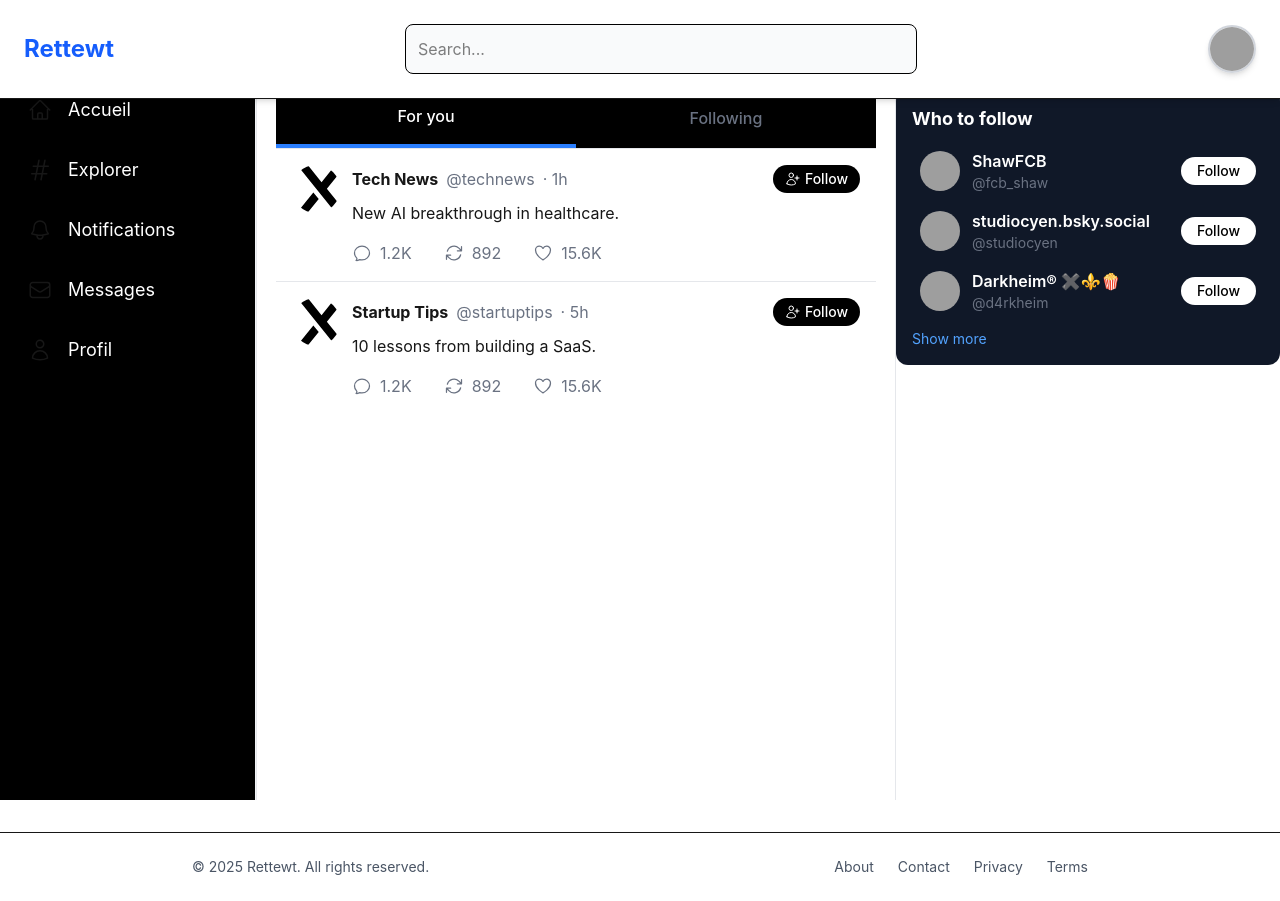
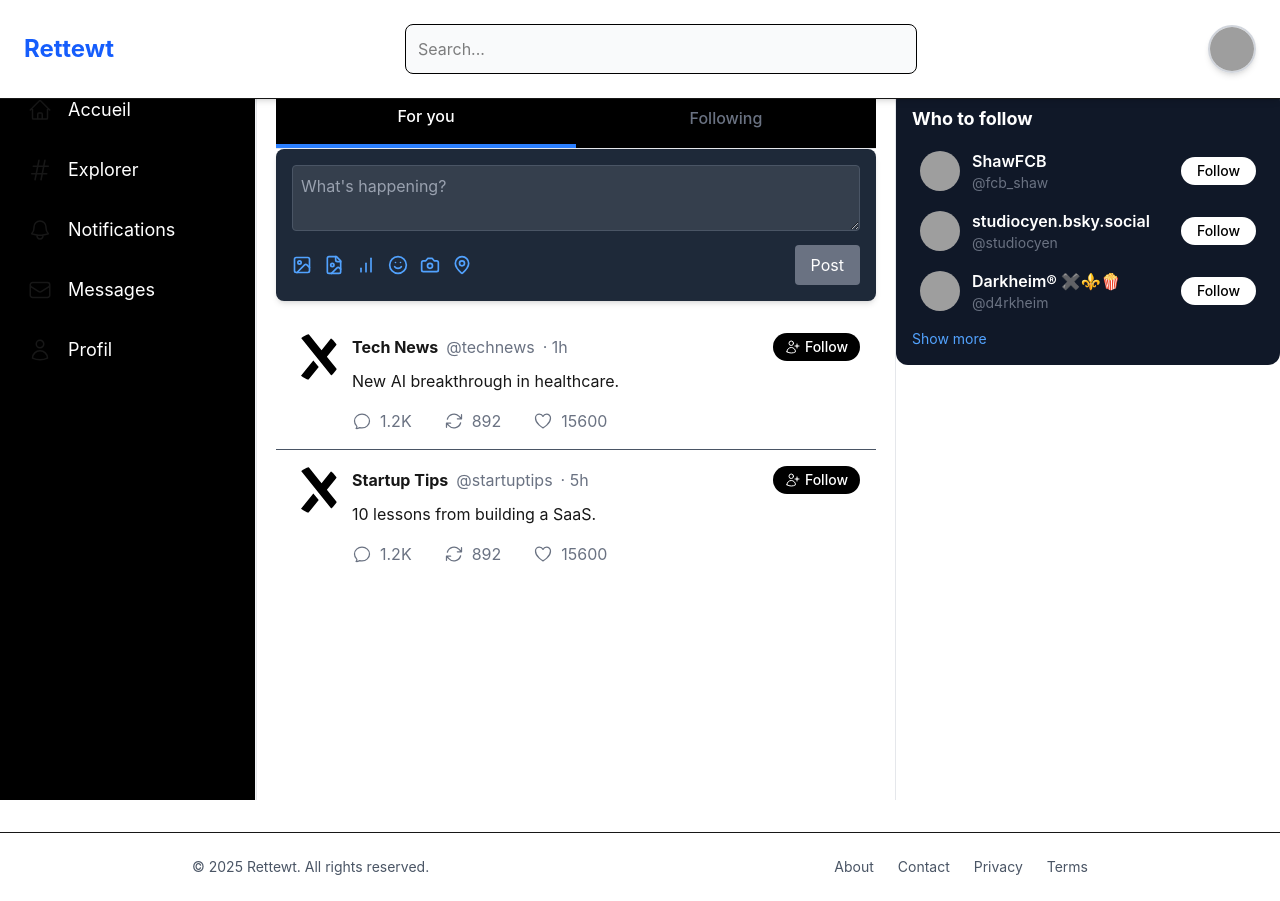
Before and after one commit to Linnaelle/hachakton_mia, a Next.js app in the folder frontend/: page / in a window 1280 px wide. Built offline with nearby package versions, Linux system fonts and the light colour scheme; grey boxes are pictures that could not be loaded.

Commit message:
amélioration du design des tweet et du post

```diff
--- /dev/null
+++ b/frontend/app/api/tweets/route.ts
@@ -0,0 +1,56 @@
+import { NextResponse } from "next/server";
+import fs from "fs/promises"; // Utilisation asynchrone de fs
+import path from "path";
+
+// Définir le chemin du fichier JSON
+const filePath = path.join(process.cwd(), "public/tweet.json");
+
+// Lire les tweets depuis le fichier JSON de manière asynchrone
+const readTweets = async () => {
+  try {
+    // Vérifier si le fichier existe avant de le lire
+    await fs.access(filePath);
+    const data = await fs.readFile(filePath, "utf-8");
+    return JSON.parse(data);
+  } catch (error) {
+    console.error("Erreur de lecture du fichier :", error);
+    return { tweets: [] }; // Retourne une structure vide pour éviter les erreurs
+  }
+};
+
+// ✅ GET: Récupérer les tweets
+export async function GET() {
+  const tweets = await readTweets();
+  return NextResponse.json(tweets);
+}
+
+// ✅ POST: Ajouter un tweet
+export async function POST(req: Request) {
+  try {
+    const { username, handle, content } = await req.json();
+
+    if (!content) {
+      return NextResponse.json({ error: "Le contenu est obligatoire" }, { status: 400 });
+    }
+
+    const tweets = await readTweets();
+    const newTweet = {
+      username: username || "Anonyme",
+      handle: handle || "@anonymous",
+      content,
+      time: new Date().toLocaleTimeString(),
+      isFollowing: false,
+    };
+
+    // Ajouter le nouveau tweet
+    tweets.tweets.unshift(newTweet);
+
+    // Sauvegarder dans le fichier JSON
+    await fs.writeFile(filePath, JSON.stringify(tweets, null, 2), "utf-8");
+
+    return NextResponse.json(newTweet, { status: 201 });
+  } catch (error) {
+    console.error("Erreur lors de l'enregistrement :", error);
+    return NextResponse.json({ error: "Impossible de sauvegarder le tweet" }, { status: 500 });
+  }
+}
--- a/frontend/components/Feed.tsx
+++ b/frontend/components/Feed.tsx
@@ -1,6 +1,7 @@
 "use client";
 
 import { useState, useEffect } from "react";
+import { Image, FileImage, Smile, BarChart, MapPin, Camera } from "lucide-react";
 import Tweet from "./Tweet";
 import Tabs from "./Tabs";
 
@@ -16,23 +17,71 @@ export default function Feed() {
   const [activeTab, setActiveTab] = useState<"forYou" | "following">("forYou");
   const [forYouTweets, setForYouTweets] = useState<TweetData[]>([]);
   const [followingTweets, setFollowingTweets] = useState<TweetData[]>([]);
+  const [newTweet, setNewTweet] = useState("");
+  const [loading, setLoading] = useState(false);
+  const [error, setError] = useState<string | null>(null);
 
-  // Chargement des tweets depuis un fichier JSON local
+  // Charger les tweets depuis l'API
+  const fetchTweets = async () => {
+    setLoading(true);
+    setError(null);
+    try {
+      const response = await fetch("/api/tweets");
+      if (!response.ok) throw new Error("Erreur lors de la récupération des tweets");
+
+      const data = await response.json();
+      setForYouTweets(data.forYou || []);
+      setFollowingTweets(data.following || []);
+    } catch (error) {
+      setError("Impossible de charger les tweets.");
+      console.error("Erreur lors du chargement des tweets :", error);
+    } finally {
+      setLoading(false);
+    }
+  };
+
   useEffect(() => {
-    fetch("/tweet.json")
-      .then((response) => response.json())
-      .then((data) => {
-        setForYouTweets(data.forYou);
-        setFollowingTweets(data.following);
-      })
-      .catch((error) => console.error("Erreur lors du chargement des tweets :", error));
+    fetchTweets();
   }, []);
 
-  // Fonction pour gérer le toggle du bouton "Follow"
-  const handleFollowToggle = (index: number) => {
+  // Fonction pour envoyer un tweet à l'API
+  const handlePostTweet = async () => {
+    if (!newTweet.trim()) return;
+
+    const newTweetData: TweetData = {
+      username: "Current User",
+      handle: "@currentuser",
+      content: newTweet,
+      time: new Date().toLocaleTimeString(),
+      isFollowing: false,
+    };
+
+    try {
+      const response = await fetch("/api/tweets", {
+        method: "POST",
+        headers: {
+          "Content-Type": "application/json",
+        },
+        body: JSON.stringify(newTweetData),
+      });
+
+      if (response.ok) {
+        setNewTweet(""); // Réinitialiser le champ
+        fetchTweets(); // Recharger les tweets après l'ajout
+      } else {
+        throw new Error("Erreur lors de l'envoi du tweet");
+      }
+    } catch (error) {
+      setError("Impossible d'envoyer le tweet.");
+      console.error("Erreur :", error);
+    }
+  };
+
+  // Fonction pour gérer le suivi/désabonnement
+  const handleFollowToggle = (tweetIndex: number) => {
     setForYouTweets((prevTweets) =>
-      prevTweets.map((tweet, i) =>
-        i === index ? { ...tweet, isFollowing: !tweet.isFollowing } : tweet
+      prevTweets.map((tweet, index) =>
+        index === tweetIndex ? { ...tweet, isFollowing: !tweet.isFollowing } : tweet
       )
     );
   };
@@ -40,9 +89,52 @@ export default function Feed() {
   return (
     <div className="flex justify-center w-full">
       <div className="max-w-[600px] w-full">
+
         <Tabs setActiveTab={setActiveTab} activeTab={activeTab} />
 
-        <div className="divide-y divide-gray-200">
+        {/* Afficher un message d'erreur en cas de problème */}
+        {error && <div className="bg-red-500 text-white p-2 rounded mb-2">{error}</div>}
+
+        {/* Formulaire de création de tweet */}
+        <div className="bg-gray-800 bg-opacity-50 p-4 rounded-lg shadow-md mb-4 text-white">
+          <textarea
+            className="w-full p-2 border border-gray-600 rounded bg-transparent text-white placeholder-gray-400 focus:outline-none focus:ring-1 focus:ring-gray-500"
+            placeholder="What's happening?"
+            value={newTweet}
+            onChange={(e) => setNewTweet(e.target.value)}
+            style={{ backgroundColor: "rgba(255, 255, 255, 0.1)" }}
+          />
+
+          {/* Boutons fictifs */}
+          <div className="flex items-center justify-between mt-2">
+            <div className="flex space-x-3 text-blue-400">
+              <button className="hover:text-blue-300"><Image size={20} /></button>
+              <button className="hover:text-blue-300"><FileImage size={20} /></button>
+              <button className="hover:text-blue-300"><BarChart size={20} /></button>
+              <button className="hover:text-blue-300"><Smile size={20} /></button>
+              <button className="hover:text-blue-300"><Camera size={20} /></button>
+              <button className="hover:text-blue-300"><MapPin size={20} /></button>
+            </div>
+
+            <button
+              className={`px-4 py-2 rounded text-white ${
+                newTweet.trim()
+                  ? "bg-blue-500 hover:bg-blue-600"
+                  : "bg-gray-500 cursor-not-allowed"
+              }`}
+              onClick={handlePostTweet}
+              disabled={!newTweet.trim()}
+            >
+              Post
+            </button>
+          </div>
+        </div>
+
+        {/* Affichage des tweets */}
+        {loading ? (
+          <p className="text-center text-gray-400">Chargement des tweets...</p>
+        ) : (
+          <div className="divide-y divide-gray-600">
             {(activeTab === "following" ? followingTweets : forYouTweets).map((tweet, index) => (
               <Tweet
                 key={index}
@@ -51,10 +143,11 @@ export default function Feed() {
                 content={tweet.content}
                 time={tweet.time}
                 isFollowing={tweet.isFollowing}
-              onFollowToggle={() => handleFollowToggle(index)}
+                onFollowToggle={() => handleFollowToggle(index)} // Ajouté ici
               />
             ))}
           </div>
+        )}
       </div>
     </div>
   );
--- a/frontend/components/Tweet.tsx
+++ b/frontend/components/Tweet.tsx
@@ -1,6 +1,18 @@
 "use client";
 
-import { HeartIcon, ChatBubbleOvalLeftIcon, ArrowPathIcon, UserPlusIcon, CheckIcon } from '@heroicons/react/24/outline';
+import { useState } from "react";
+import {
+  HeartIcon as HeartOutline,
+  ChatBubbleOvalLeftIcon,
+  ArrowPathIcon,
+  UserPlusIcon,
+  CheckIcon
+} from "@heroicons/react/24/outline";
+
+import {
+  HeartIcon as HeartSolid,
+  ArrowPathIcon as ArrowPathSolid
+} from "@heroicons/react/24/solid";
 
 interface TweetProps {
   username: string;
@@ -12,15 +24,26 @@ interface TweetProps {
 }
 
 const handleButtonClick = (e: React.MouseEvent, callback: () => void) => {
-  e.stopPropagation(); // Prevent the tweet click event
-  callback(); // Trigger the specific button's action
+  e.stopPropagation(); // Empêche l'événement de propagation au conteneur du tweet
+  callback(); // Exécute l'action spécifique
 };
 
-const onLikeClicked = () => {
-  console.log("Liekd")
-}
+export default function Tweet({ username, handle, content, time, isFollowing, onFollowToggle }: TweetProps) {
+  const [liked, setLiked] = useState(false);
+  const [retweeted, setRetweeted] = useState(false);
+  const [likesCount, setLikesCount] = useState(15600);
+  const [retweetsCount, setRetweetsCount] = useState(892);
 
-export default function Tweet({ username, handle, content, time, isFollowing, onFollowToggle }: TweetProps) {
+  const handleLike = () => {
+    setLiked(!liked);
+    setLikesCount(liked ? likesCount - 1 : likesCount + 1);
+  };
+
+  const handleRetweet = () => {
+    setRetweeted(!retweeted);
+    setRetweetsCount(retweeted ? retweetsCount - 1 : retweetsCount + 1);
+  };
+
   return (
     <div className="p-4 hover:bg-gray-50 transition-colors">
       <div className="flex gap-3">
@@ -40,27 +63,37 @@ export default function Tweet({ username, handle, content, time, isFollowing, on
 
             <button
               onClick={(e) => handleButtonClick(e, onFollowToggle)}
-              className={`flex items-center gap-1 px-3 py-1 text-sm font-medium ${isFollowing ? 'bg-blue-500 text-white' : 'bg-black text-white'} rounded-full hover:bg-gray-800`}
+              className={`flex items-center gap-1 px-3 py-1 text-sm font-medium
+                ${isFollowing ? "bg-blue-500 text-white" : "bg-black text-white"}
+                rounded-full hover:bg-gray-800`}
             >
               {isFollowing ? <CheckIcon className="w-4 h-4" /> : <UserPlusIcon className="w-4 h-4" />}
-              {isFollowing ? 'Following' : 'Follow'}
+              {isFollowing ? "Following" : "Follow"}
             </button>
           </div>
 
           <p className="mt-2">{content}</p>
 
           <div className="flex gap-8 mt-4 text-gray-500">
-            <button className="flex items-center gap-2 hover:text-blue-500"onClick={(e) => handleButtonClick(e, onLikeClicked)}>
+            <button className="flex items-center gap-2 hover:text-blue-500">
               <ChatBubbleOvalLeftIcon className="w-5 h-5" />
               <span>1.2K</span>
             </button>
-            <button className="flex items-center gap-2 hover:text-green-500" onClick={(e) => handleButtonClick(e, onLikeClicked)}>
-              <ArrowPathIcon className="w-5 h-5" />
-              <span>892</span>
+
+            <button
+              className={`flex items-center gap-2 ${retweeted ? "text-blue-500" : "hover:text-blue-500"}`}
+              onClick={(e) => handleButtonClick(e, handleRetweet)}
+            >
+              {retweeted ? <ArrowPathSolid className="w-5 h-5" /> : <ArrowPathIcon className="w-5 h-5" />}
+              <span>{retweetsCount}</span>
             </button>
-            <button className="flex items-center gap-2 hover:text-red-500"onClick={(e) => handleButtonClick(e, onLikeClicked)}>
-              <HeartIcon className="w-5 h-5" />
-              <span>15.6K</span>
+
+            <button
+              className={`flex items-center gap-2 ${liked ? "text-red-500" : "hover:text-red-500"}`}
+              onClick={(e) => handleButtonClick(e, handleLike)}
+            >
+              {liked ? <HeartSolid className="w-5 h-5" /> : <HeartOutline className="w-5 h-5" />}
+              <span>{likesCount}</span>
             </button>
           </div>
         </div>
--- a/frontend/package.json
+++ b/frontend/package.json
@@ -10,6 +10,7 @@
   },
   "dependencies": {
     "@heroicons/react": "^2.2.0",
+    "lucide-react": "^0.479.0",
     "next": "15.2.1",
     "react": "^19.0.0",
     "react-dom": "^19.0.0"
```
Also changed, not shown: 1 other file (tests, documents, lock files or other folders). Lines whose indentation alone changed are shown as unchanged.
